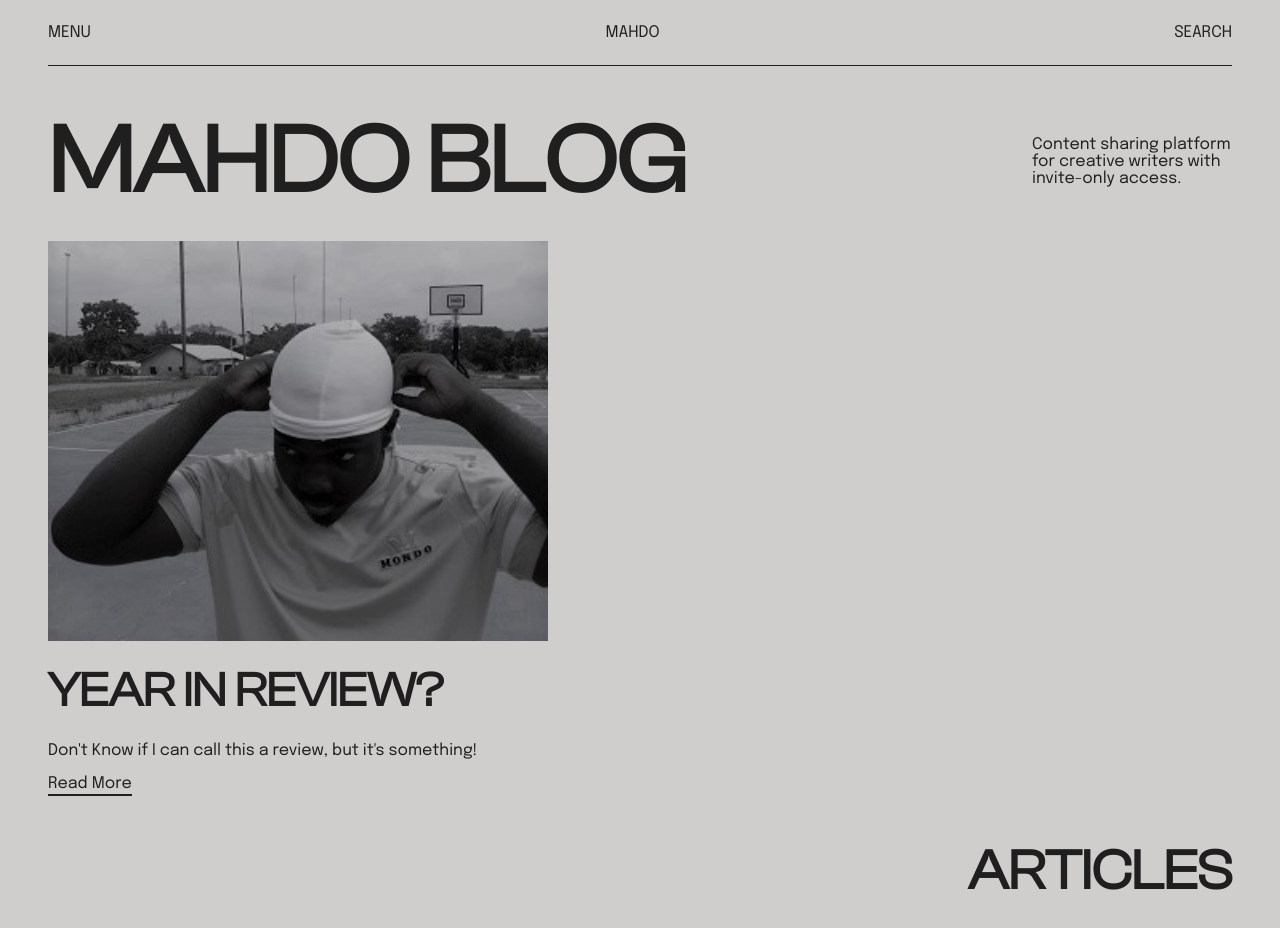
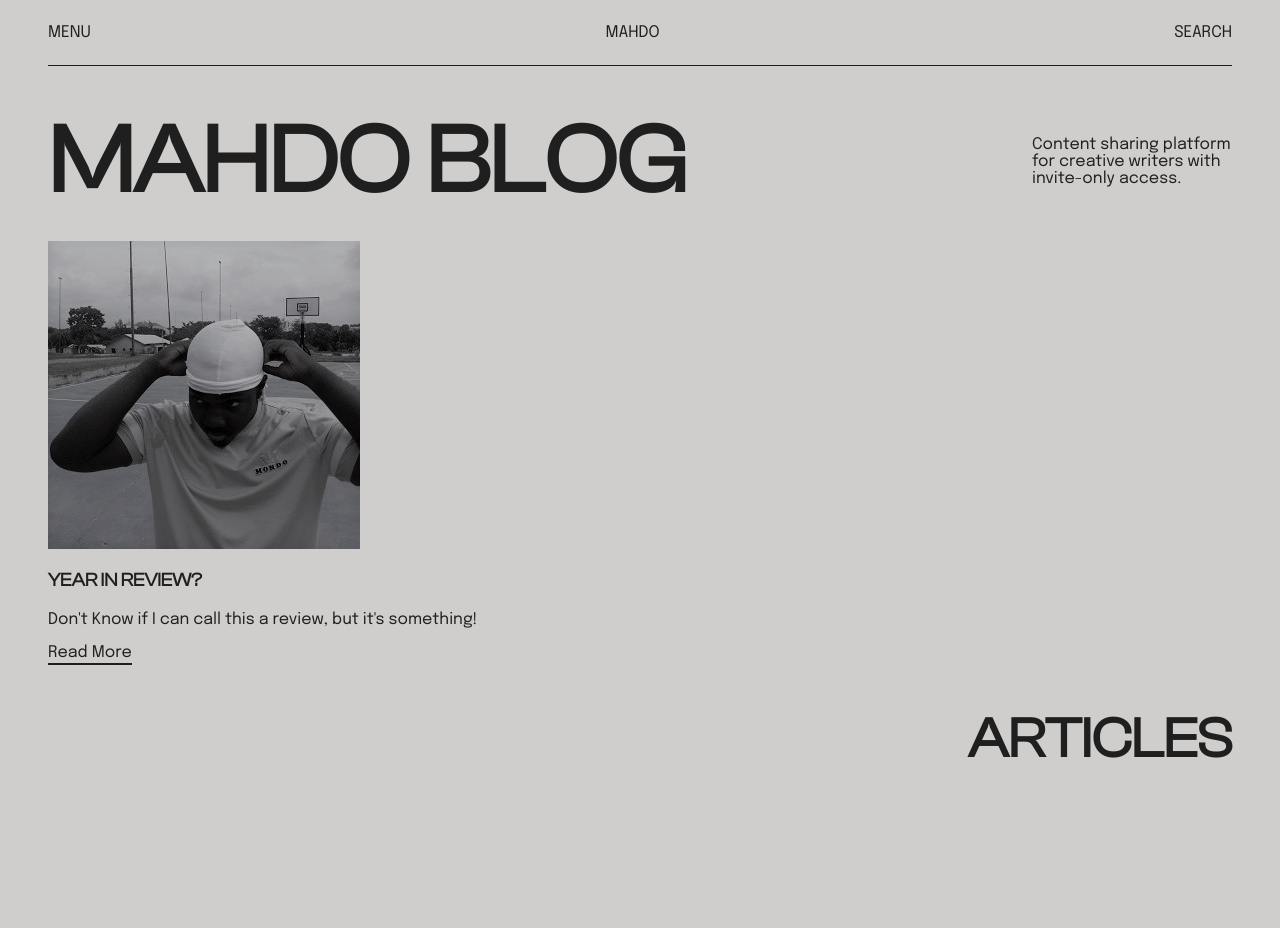
Before and after one commit to CreateNext/mahdo-blog, a Next.js app: page / in a window 1280 px wide. Shown: the top 928 px of the page. After the commit the page ends 802 px from the top, so only its background shows below. Built offline with nearby package versions, Linux system fonts and the light colour scheme.

Commit message:
Featured post component

```diff
--- a/components/Post/index.jsx
+++ b/components/Post/index.jsx
@@ -16,4 +16,26 @@ const Post = () => {
   );
 };
 
+export const FeaturedPost = () => {
+  return (
+    <div className="featured-post">
+      <img
+        src="img/preview.jpg"
+        alt="banner"
+        className="featured-post__banner"
+      />
+      <div className="featured-post__info">
+        <span className="featured-post__label">Featured Post</span>
+        <h3 className="featured-post__title">
+          <span>Year</span> <span>In</span> <span>Review?</span>
+        </h3>
+        <p className="featured-post__desc">
+          Don&apos;t Know if I can call this a review, but it&apos;s something!
+        </p>
+        <Link href={"#"}>Read More</Link>
+      </div>
+    </div>
+  );
+};
+
 export default Post;
--- a/styles/components/_post.scss
+++ b/styles/components/_post.scss
@@ -1,21 +1,31 @@
-.post {
-  width: 100%;
-  max-width: 500px;
-  // display: flex;
-  // column-gap: 50px;
+.featured-post {
+  display: flex;
+  flex-direction: row-reverse;
+  column-gap: 50px;
 
   &__banner {
     width: 100%;
+    max-width: 500px;
     height: 400px;
   }
 
   &__info {
-    // align-self: flex-end;
-    // margin-bottom: 50px;
+    align-self: flex-end;
 
-    .post__title {
-      font-size: 3rem;
-      line-height: 0.1;
+    .featured-post__label {
+      text-transform: uppercase;
+      font-weight: 600;
+    }
+
+    .featured-post__title {
+      font-size: 4rem;
+      margin: 0;
+
+      span {
+        &:last-child {
+          display: block;
+        }
+      }
     }
   }
 }
```
